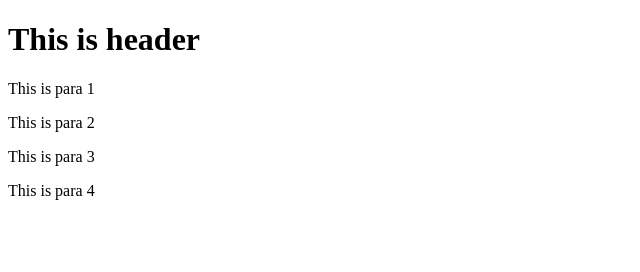
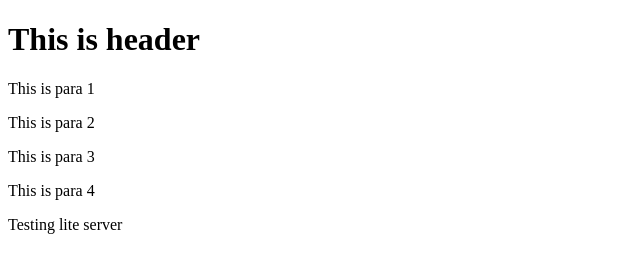
Before and after one commit to bhataparnak/git-test, a website: page index.html in a window 1280 px wide. Shown: the whole page, without its empty margins (0-640 px from the left). Drawn offline with Linux system fonts and the light colour scheme.

Commit message:
second commit

```diff
--- a/index.html
+++ b/index.html
@@ -9,6 +9,7 @@
 	<p>This is para 2</p>
 	<p>This is para 3</p>
     <p>This is para 4</p>
+    <p>Testing lite server</p>
 
 </body>
 </html>
```
Also changed, not shown: package.json (added, +27 -0 lines), 1 other file.
